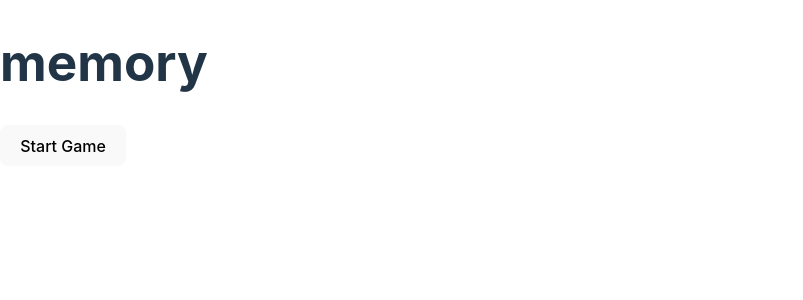
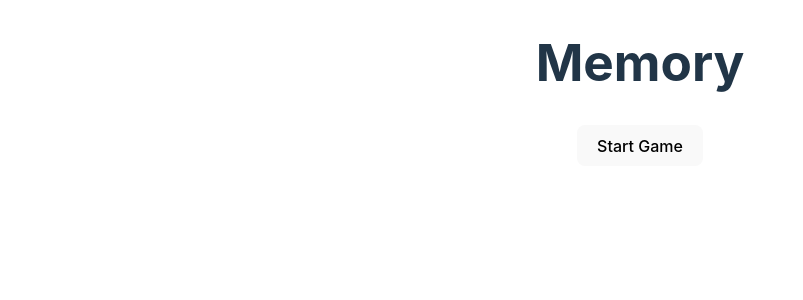
Before and after one commit to lorashley/memory-game, a React (Vite) app: page / in a window 1280 px wide. Shown: the top 300 px of the page, without its empty margins (0-803 px from the left). Built offline with nearby package versions, Linux system fonts and the light colour scheme.

Commit message:
✨ Improve game reset logic and enhance layout styling

```diff
--- a/src/App.tsx
+++ b/src/App.tsx
@@ -17,16 +17,16 @@ const App = () => {
   const [foundIndexes, setFoundIndexes] = useState<string[]>([])
   const hasWon = foundIndexes.length === cards?.length
 
+  const resetMatches = useCallback(() => {
+    setMatchA(undefined)
+    setMatchB(undefined)
+  }, [setMatchA, setMatchB])
+
   const resetGame = useCallback(() => {
     resetMatches()
     setFoundIndexes([])
     generateCardPairs()
-  }, [])
-
-  const resetMatches = useCallback(() => {
-    setMatchA(undefined)
-    setMatchB(undefined)
-  }, [setMatchA, setMatchB])
+  }, [generateCardPairs, resetMatches])
 
   const onCardClicked = useCallback(
     (card: PlayingCard) => {
@@ -45,11 +45,11 @@ const App = () => {
     setTimeout(() => {
       resetMatches()
     }, 1000)
-  }, [matchA, matchB])
+  }, [matchA, matchB, resetMatches])
 
   return (
     <AppOuter>
-      <h1>memory</h1>
+      <h1>Memory</h1>
       {hasWon && (
         <>
           <h1>You won!</h1>
--- a/src/styled.ts
+++ b/src/styled.ts
@@ -3,6 +3,10 @@ import styled from 'styled-components'
 export const AppOuter = styled.div`
   height: 100vh;
   width: 100vw;
+
+  display: flex;
+  flex-direction: column;
+  align-items: center;
 `
 
 export const CardContainer = styled.div`
```
